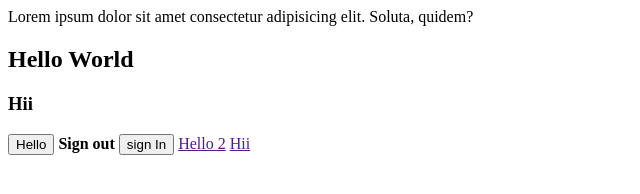
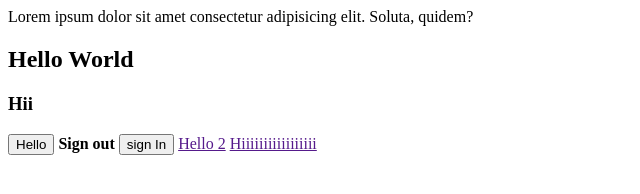
Before and after one commit to Moinuddin02/local-Repo, a plain HTML site: page index.html in a window 1280 px wide. Shown: the whole page, without its empty margins (0-640 px from the left). Drawn offline with Linux system fonts and the light colour scheme.

```diff
--- a/index.html
+++ b/index.html
@@ -7,4 +7,4 @@
 
 <button>sign In</button>
 <a href="">Hello 2</a>
-<a href="">Hii</a>
+<a href="">Hiiiiiiiiiiiiiiiii</a>
```
